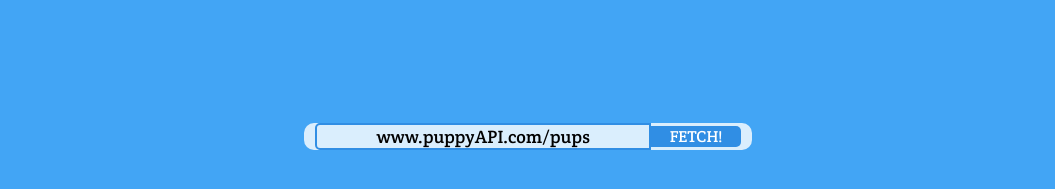
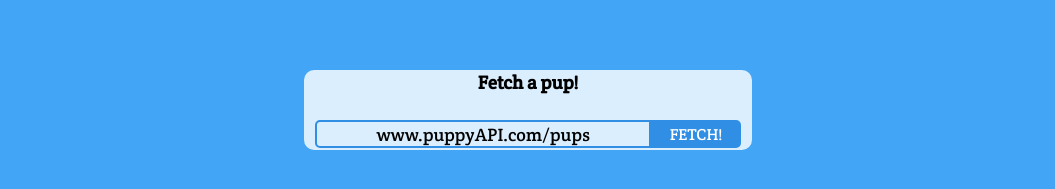
Before and after one commit to robpwatkins/puppyAPI, a React (Create React App) app in the folder client/: page / in a window 1280 px wide. Shown: the part 575-764 px from the top of the page, without its empty margins (112-1167 px from the left). Built offline with nearby package versions, Linux system fonts and the light colour scheme; no server answers.

Commit message:
good for the night

```diff
--- a/client/src/App.css
+++ b/client/src/App.css
@@ -146,23 +146,27 @@ nav a:nth-child(1) {
 }
 
 .fetcher-container {
-  width: 35%;
   position: fixed;
   bottom: 75px;
+  width: 35%;
+  height: 10%;
+  text-align: center;
+  background: rgba(255, 255, 255, 0.808);
+  border-radius: 10px;
 }
 
 .fetcher {
   display: flex;
+  width: 100%;
+  height: 100%;
   justify-content: center;
   align-items: center;
-  background: rgba(255, 255, 255, 0.808);
-  border-radius: 10px;
 }
 
 .fake-input {
   display: flex;
   width: 75%;
-  height: 55%;
+  height: 35%;
   justify-content: center;
   align-items: center;
   font-size: 18px;
@@ -188,7 +192,7 @@ button {
 
 .fetcher button {
   width: 20%;
-  height: 55%;
+  height: 35%;
   color: white;
   background: #308EE4;
   border-top-right-radius: 5px;
--- a/client/src/components/Fetcher.js
+++ b/client/src/components/Fetcher.js
@@ -3,6 +3,7 @@ import React from 'react';
 const Fetcher = () => {
   return (
     <div className="fetcher-container">
+      <h3>Fetch a pup!</h3>
       <div className="fetcher">
         <div className="fake-input">www.puppyAPI.com/pups</div>
         <button>FETCH!</button>
```
